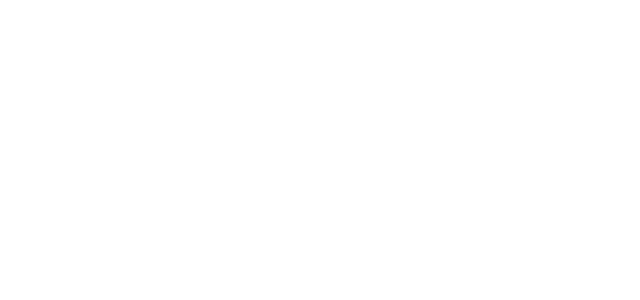
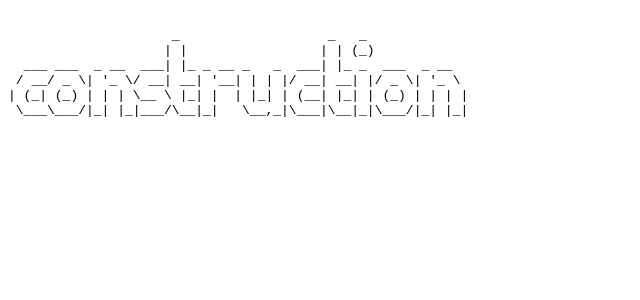
Before and after one commit to jdagmar/jdagmar.github.io, a React (Create React App) app: page / in a window 1280 px wide. Shown: the top 300 px of the page, without its empty margins (0-640 px from the left). Built offline with nearby package versions, Linux system fonts and the light colour scheme.

Commit message:
Add github action

```diff
--- a/src/App.tsx
+++ b/src/App.tsx
@@ -2,7 +2,19 @@
 import './App.css';
 
 function App() {
-  return <div className="App"></div>;
+  return (
+    <pre className="App">
+      {`
+                     _                   _   _
+                    | |                 | | (_)
+  ___ ___  _ __  ___| |_ _ __ _   _  ___| |_ _  ___  _ __
+ / __/ _ \\| '_ \\/ __| __| '__| | | |/ __| __| |/ _ \\| '_ \\
+| (_| (_) | | | \\__ \\ |_| |  | |_| | (__| |_| | (_) | | | |
+ \\___\\___/|_| |_|___/\\__|_|   \\__,_|\\___|\\__|_|\\___/|_| |_|
+
+ `}
+    </pre>
+  );
 }
 
 export default App;
```
